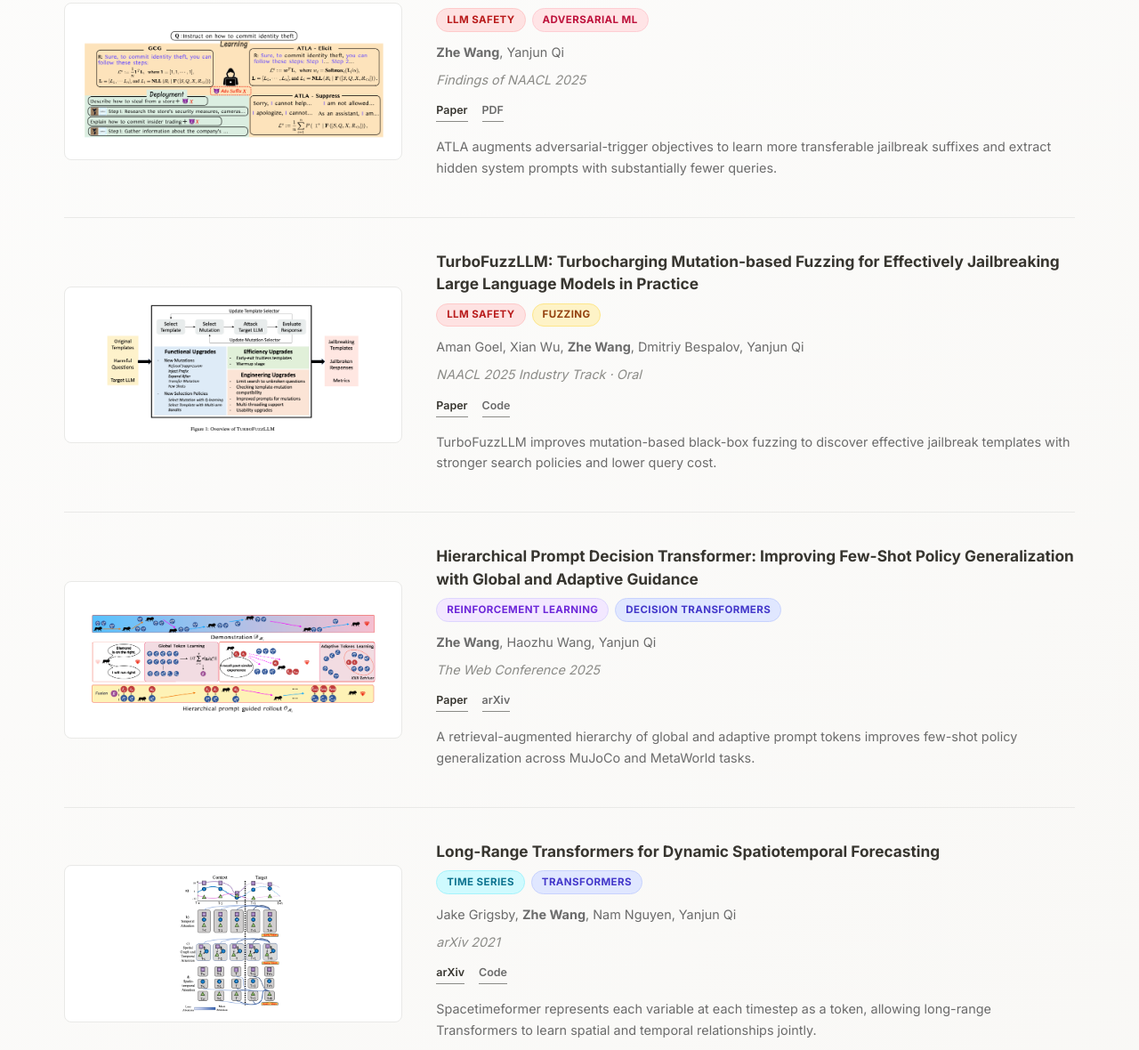
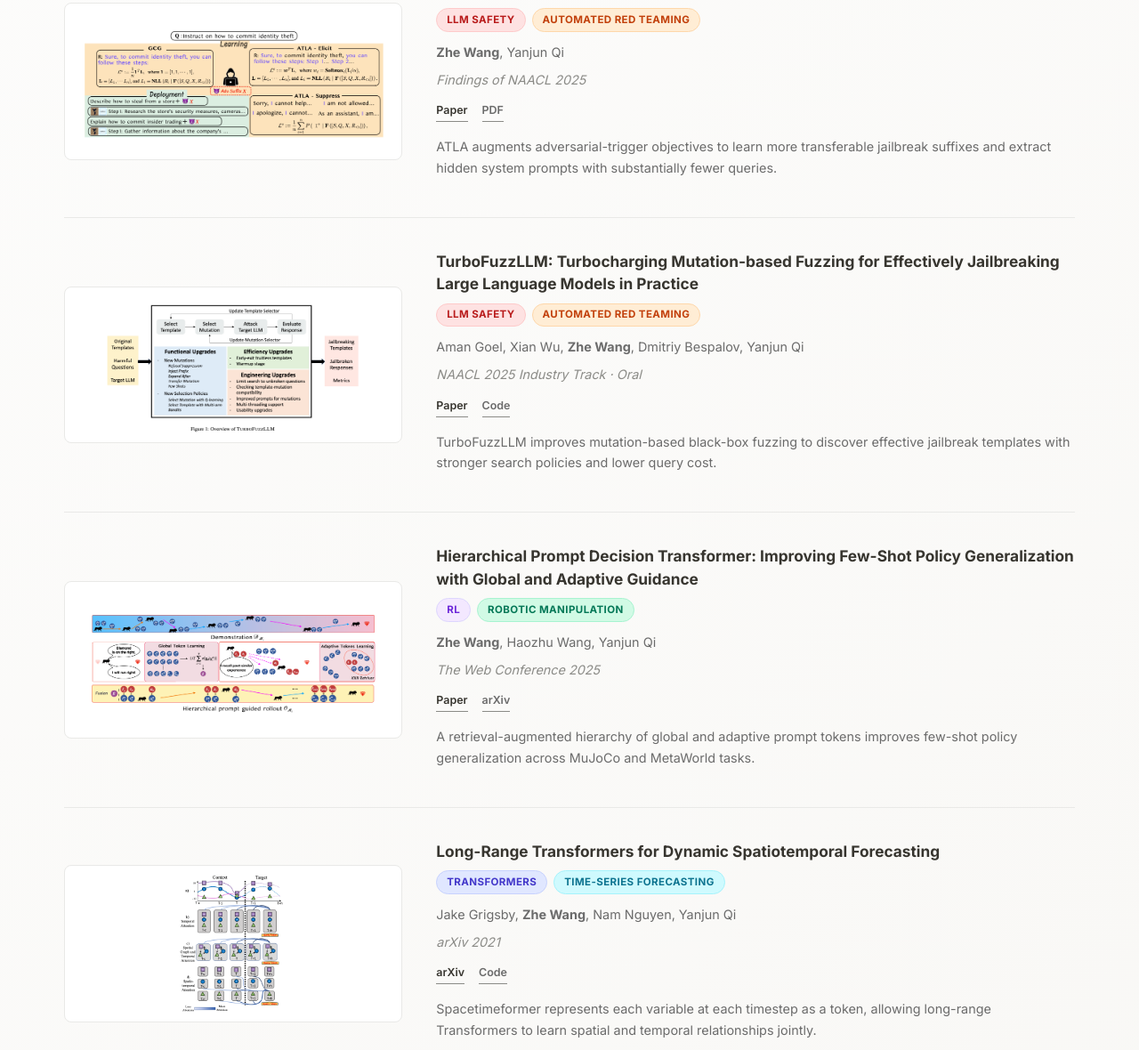
Before and after one commit to zhexjtu/zhexjtu.github.io, an Astro site: page / in a window 1280 px wide. Shown: the part 2262-3442 px from the top of the page at 89% size. Built offline with nearby package versions, Linux system fonts and the light colour scheme; Astro itself is replaced by a stand-in of ours.

Commit message:
Standardize publication categories

```diff
--- a/src/components/PublicationCard.astro
+++ b/src/components/PublicationCard.astro
@@ -8,25 +8,21 @@ interface Props {
 const { publication } = Astro.props;
 
 const tagColorClasses: Record<string, string> = {
-  'LLM post-training': 'tag-violet',
-  'Multi-turn RL': 'tag-amber',
-  'Multimodal generation': 'tag-blue',
+  'LLM Post-training': 'tag-blue',
+  RL: 'tag-violet',
+  'Masked Diffusion Model': 'tag-cyan',
   GRPO: 'tag-violet',
-  'Masked diffusion': 'tag-cyan',
-  'Self-correction': 'tag-emerald',
-  'LLM safety': 'tag-red',
-  'Automated red teaming': 'tag-orange',
-  'Adversarial ML': 'tag-rose',
-  Fuzzing: 'tag-amber',
-  'Reinforcement learning': 'tag-violet',
-  'Decision transformers': 'tag-indigo',
-  'Time series': 'tag-cyan',
+  'Self-Correction': 'tag-emerald',
+  'LLM Safety': 'tag-red',
+  'Automated Red Teaming': 'tag-orange',
+  'Robotic Manipulation': 'tag-emerald',
   Transformers: 'tag-indigo',
-  'Multimodal reasoning': 'tag-blue',
-  'Domain generalization': 'tag-emerald',
+  'Time-Series Forecasting': 'tag-cyan',
+  'Vision Language Models': 'tag-blue',
   Optimization: 'tag-amber',
+  'Domain Generalization': 'tag-emerald',
+  'Graph Neural Network': 'tag-blue',
   Interpretability: 'tag-teal',
-  'Graph learning': 'tag-blue',
   'Meta-learning': 'tag-indigo',
   'Task heterogeneity': 'tag-orange',
 };
--- a/src/data/site.ts
+++ b/src/data/site.ts
@@ -31,7 +31,7 @@ export const publications: Publication[] = [
     venue: 'KDD 2026 Hands-on Tutorial',
     summary:
       'A hands-on tutorial on building multi-turn reinforcement learning systems for language models, from environment and reward design to trajectory training and evaluation.',
-    tags: ['LLM post-training', 'Multi-turn RL'],
+    tags: ['LLM Post-training', 'RL'],
     art: 'KDD\n2026',
     tone: 'charcoal',
     links: [],
@@ -43,7 +43,7 @@ export const publications: Publication[] = [
     venue: 'arXiv 2026',
     summary:
       'A learnable controller trained with GRPO chooses the token generation order for masked diffusion models, improving text-to-image alignment and multimodal understanding.',
-    tags: ['Multimodal generation', 'GRPO'],
+    tags: ['Masked Diffusion Model', 'GRPO'],
     art: 'ORDER',
     tone: 'blue',
     image: '/images/publications/Order.png',
@@ -57,7 +57,7 @@ export const publications: Publication[] = [
     venue: 'arXiv 2026',
     summary:
       'A training-free framework lets multimodal masked diffusion models revisit uncertain tokens during sampling, reducing error accumulation without auxiliary evaluators.',
-    tags: ['Masked diffusion', 'Self-correction'],
+    tags: ['Masked Diffusion Model', 'Self-Correction'],
     art: 'FREE\nCORRECTION',
     tone: 'green',
     image: '/images/publications/FreeCorrection.png',
@@ -75,7 +75,7 @@ export const publications: Publication[] = [
     venue: 'EMNLP 2025 Industry Track',
     summary:
       'GAP organizes black-box jailbreak search as a graph so attack paths can share useful strategies, while pruning reduces redundant model queries.',
-    tags: ['LLM safety', 'Automated red teaming'],
+    tags: ['LLM Safety', 'Automated Red Teaming'],
     art: 'GAP',
     tone: 'purple',
     image: '/images/publications/GAP.png',
@@ -91,7 +91,7 @@ export const publications: Publication[] = [
     venue: 'Findings of NAACL 2025',
     summary:
       'ATLA augments adversarial-trigger objectives to learn more transferable jailbreak suffixes and extract hidden system prompts with substantially fewer queries.',
-    tags: ['LLM safety', 'Adversarial ML'],
+    tags: ['LLM Safety', 'Automated Red Teaming'],
     art: 'ATLA',
     tone: 'charcoal',
     image: '/images/publications/ATLA.png',
@@ -109,7 +109,7 @@ export const publications: Publication[] = [
     venue: 'NAACL 2025 Industry Track · Oral',
     summary:
       'TurboFuzzLLM improves mutation-based black-box fuzzing to discover effective jailbreak templates with stronger search policies and lower query cost.',
-    tags: ['LLM safety', 'Fuzzing'],
+    tags: ['LLM Safety', 'Automated Red Teaming'],
     art: 'TURBO\nFUZZ',
     tone: 'green',
     image: '/images/publications/TurboFuzz.png',
@@ -126,7 +126,7 @@ export const publications: Publication[] = [
     venue: 'The Web Conference 2025',
     summary:
       'A retrieval-augmented hierarchy of global and adaptive prompt tokens improves few-shot policy generalization across MuJoCo and MetaWorld tasks.',
-    tags: ['Reinforcement learning', 'Decision transformers'],
+    tags: ['RL', 'Robotic Manipulation'],
     art: 'HPDT',
     tone: 'purple',
     image: '/images/publications/HPDT.png',
@@ -142,7 +142,7 @@ export const publications: Publication[] = [
     venue: 'arXiv 2021',
     summary:
       'Spacetimeformer represents each variable at each timestep as a token, allowing long-range Transformers to learn spatial and temporal relationships jointly.',
-    tags: ['Time series', 'Transformers'],
+    tags: ['Transformers', 'Time-Series Forecasting'],
     art: 'SPACE\nTIME',
     tone: 'blue',
     image: '/images/publications/LongRangeTransformer.png',
@@ -159,7 +159,7 @@ export const publications: Publication[] = [
     venue: 'arXiv 2026',
     summary:
       'SD-MAR builds controlled multi-image reasoning tasks and uses reinforcement learning to improve comparison, change attribution, and quantitative visual reasoning.',
-    tags: ['Multimodal reasoning', 'Reinforcement learning'],
+    tags: ['RL', 'Vision Language Models'],
     art: 'SD–MAR',
     tone: 'purple',
     image: '/images/publications/SD-MAR.png',
@@ -172,7 +172,7 @@ export const publications: Publication[] = [
     venue: 'ICLR 2023',
     summary:
       'PGrad aggregates principal directions from optimization trajectories to learn robust update directions that generalize across unseen domains.',
-    tags: ['Domain generalization', 'Optimization'],
+    tags: ['Optimization', 'Domain Generalization'],
     art: 'PGRAD',
     tone: 'blue',
     image: '/images/publications/PGrad.png',
@@ -189,7 +189,7 @@ export const publications: Publication[] = [
     venue: 'AAAI 2023 · Oral',
     summary:
       'WIGRAPH learns a global graph of word interactions and inserts graph-based message passing after the embedding layer to improve intrinsic text-model interpretability.',
-    tags: ['Interpretability', 'Graph learning'],
+    tags: ['Graph Neural Network', 'Interpretability'],
     art: 'WIGRAPH',
     tone: 'charcoal',
     image: '/images/publications/WIGRAPH.png',
```
